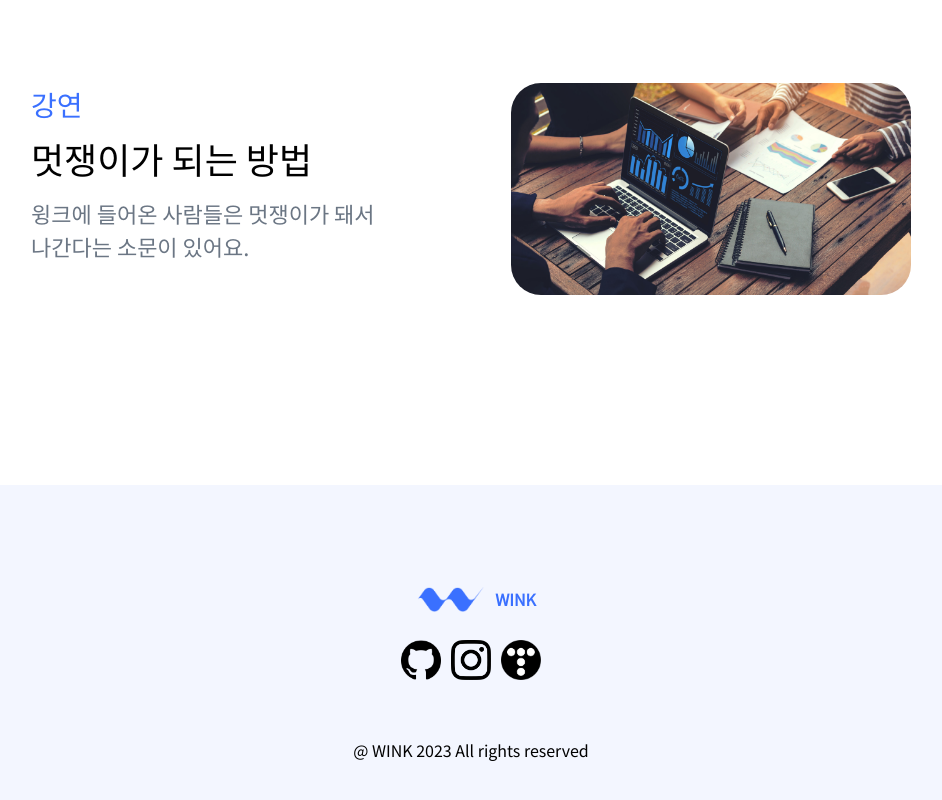
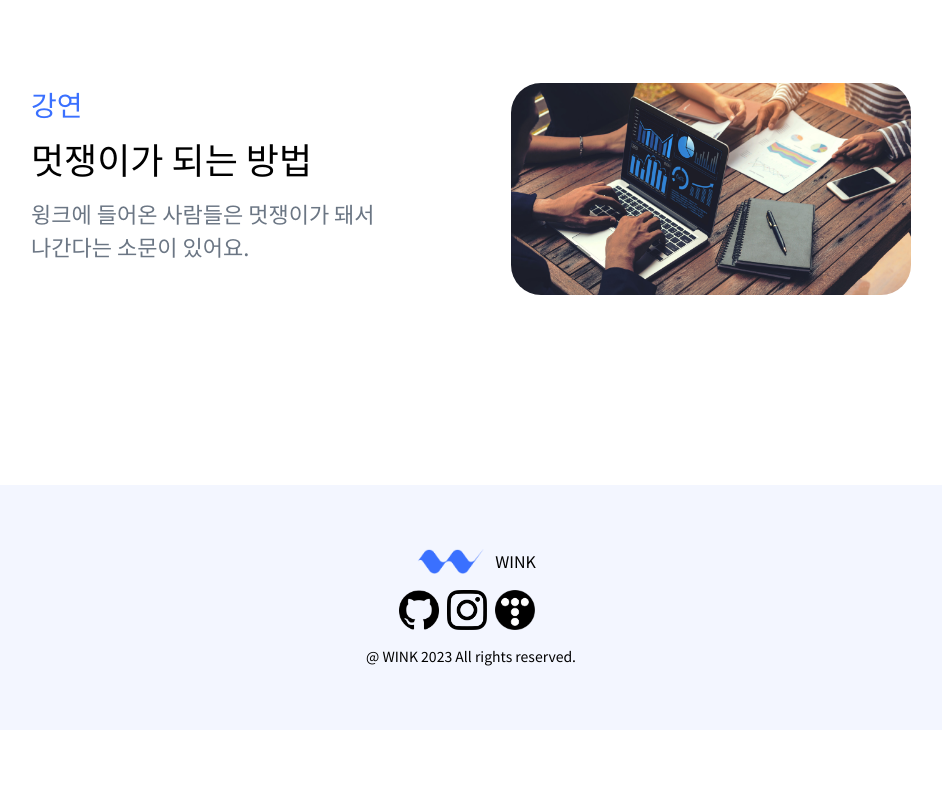
Before and after one commit to KMU-WINK/wink-official-frontend, a Next.js app: page / in a window 1280 px wide. Shown: the part 5098-5898 px from the top of the page, without its empty margins (169-1111 px from the left). After the commit the page ends 5828 px from the top, so only its background shows below. Built offline with nearby package versions, Linux system fonts and the light colour scheme.

Commit message:
refactor: Edit Footer css to tailwind

```diff
--- a/components/Footer.tsx
+++ b/components/Footer.tsx
@@ -1,49 +1,46 @@
-import styles from "@/styles/Footer.module.css";
 import Image from "next/image";
 import icon_github from "../public/github.png";
 import icon_instagram from "../public/instagram.png";
 import icon_tistory from "../public/tistory.png";
 import logo from "../public/logo.png";
+import Link from "next/link";
 
 const Footer = () => {
+  const links = [
+    {
+      id: "github",
+      href: "https://github.com/KMU-WINK",
+      icon: icon_github,
+    },
+    {
+      id: "instagram",
+      href: "https://www.instagram.com/kmu_wink_7_0/",
+      icon: icon_instagram,
+    },
+    {
+      id: "tistory",
+      href: "https://cs-kookmin-club.tistory.com/category/WINK-%28Web%26App%29",
+      icon: icon_tistory,
+    },
+  ];
+
   return (
-    <div className={styles.container}>
-      <div className={styles.logo_container}>
+    <div className="flex mt-10 flex-col py-16 bg-[#f3f6ff] items-center">
+      <div className="flex justify-center mb-4">
         <Image src={logo} alt={"WINK small logo"} width={89} />
         <p>WINK</p>
       </div>
-      <li className={styles.social_icons}>
-        <a target="_blank" href="https://github.com/KMU-WINK" rel="noreferrer">
-          <Image
-            className={styles.icon}
-            src={icon_github}
-            alt={"WINK github"}
-          />
-        </a>
-        <a
-          target="_blank"
-          href="https://www.instagram.com/kmu_wink_7_0/"
-          rel="noreferrer"
-        >
-          <Image
-            className={styles.icon}
-            src={icon_instagram}
-            alt={"WINK instagram"}
-          />
-        </a>
-        <a
-          target="_blank"
-          href="https://cs-kookmin-club.tistory.com/category/WINK-%28Web%26App%29"
-          rel="noreferrer"
-        >
-          <Image
-            className={styles.icon}
-            src={icon_tistory}
-            alt={"WINK tistory"}
-          />
-        </a>
-      </li>
-      <p>@ WINK 2023 All rights reserved</p>
+      <ul className="flex list-none gap-2 mb-4">
+        {links.map((link) => (
+          <li className="inline" key={link.id}>
+            <Link href={link.href}>
+              <Image className="h-10 w-10" src={link.icon} alt={link.id} />
+            </Link>
+          </li>
+        ))}
+        <li></li>
+      </ul>
+      <p className="text-sm font-normal">@ WINK 2023 All rights reserved.</p>
     </div>
   );
 };
```
